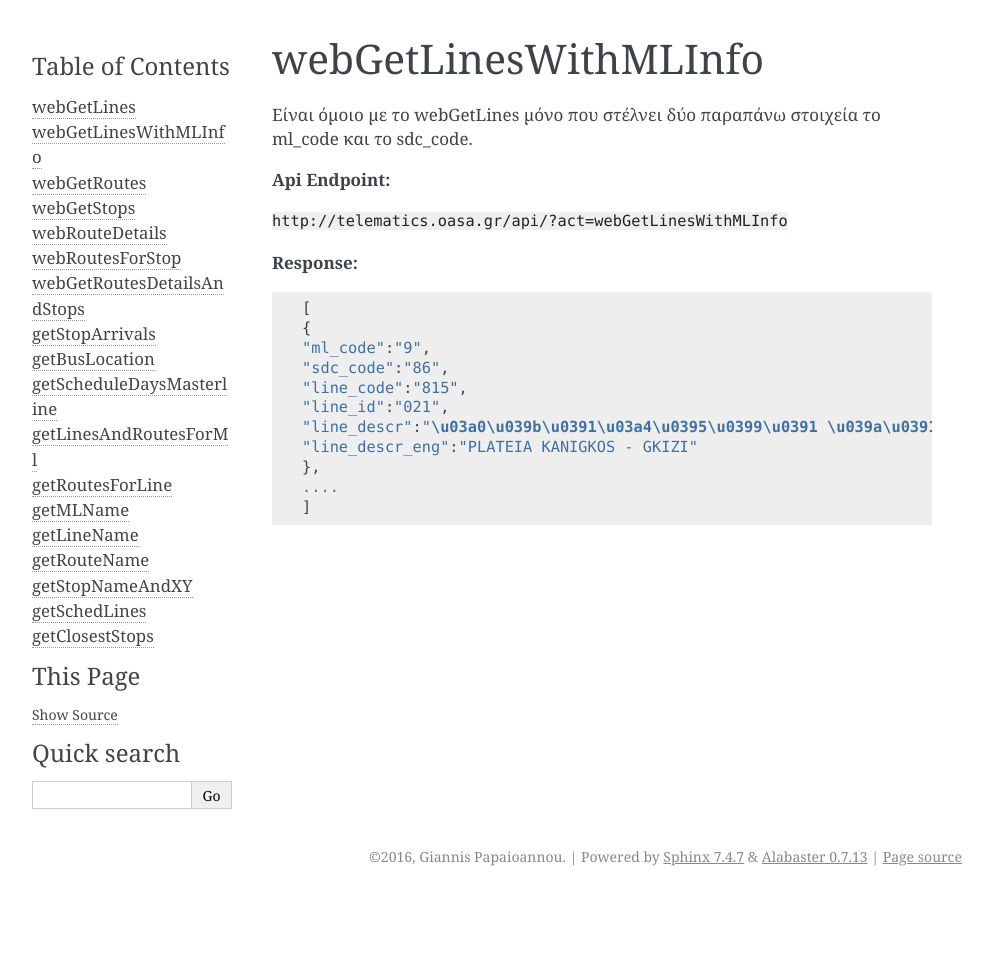
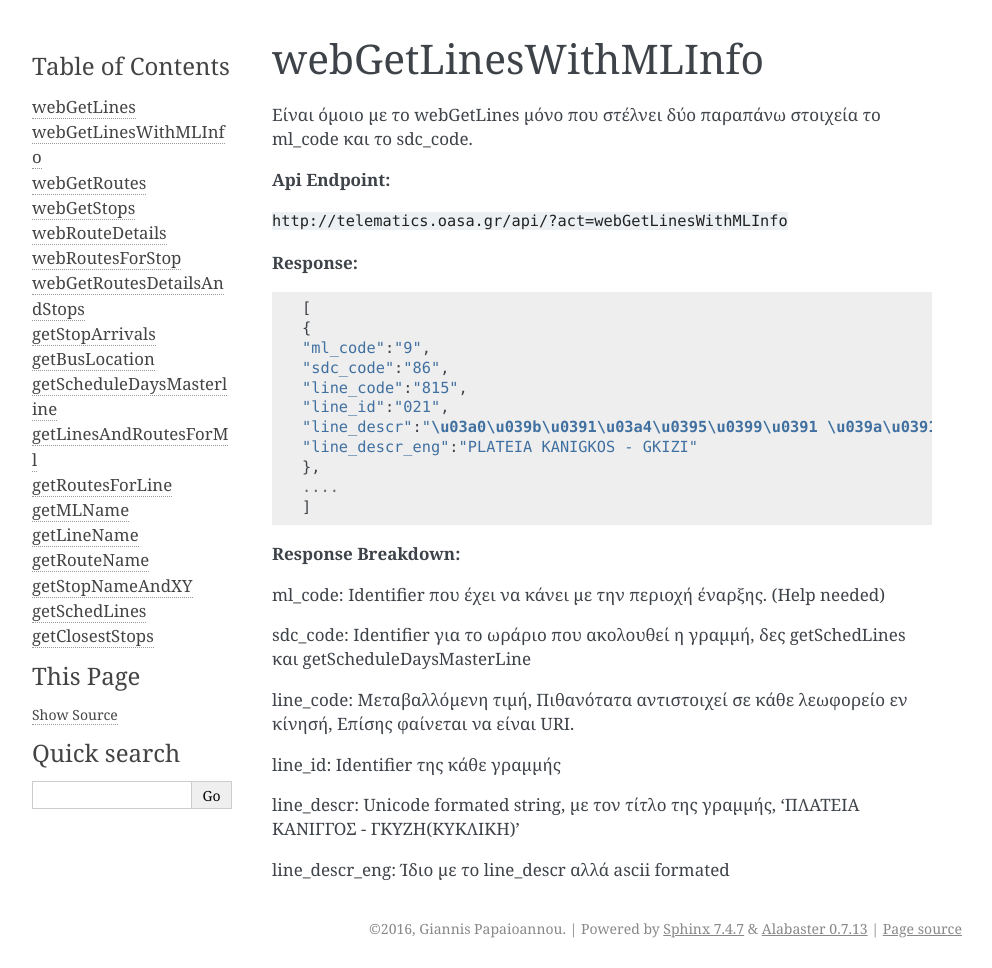
Before and after one commit to gph03n1x/OASA-Telematics-API-Documentation, a Sphinx documentation site: the page built from docs/source/webGetLinesWithMLInfo.rst, in a window 1280 px wide. Shown: the whole page, without its empty margins (148-1140 px from the left). Built offline with Sphinx 7.4.7, drawn with Linux system fonts in a browser that asks for light colours; before the commit the page ends 900 px from its top, so only the background shows below that.

Commit message:
Added Response breakdown(?) documentation for WebGetLines, WebGetLinesWithML.

```diff
--- a/docs/source/webGetLinesWithMLInfo.rst
+++ b/docs/source/webGetLinesWithMLInfo.rst
@@ -23,3 +23,17 @@ webGetLinesWithMLInfo
    },
    ....
    ]
+
+**Response Breakdown:**
+
+ml_code: Identifier που έχει να κάνει με την περιοχή έναρξης. (Help needed)
+
+sdc_code: Identifier για το ωράριο που ακολουθεί η γραμμή, δες getSchedLines και getScheduleDaysMasterLine
+
+line_code: Μεταβαλλόμενη τιμή, Πιθανότατα αντιστοιχεί σε κάθε λεωφορείο εν κίνησή, Επίσης φαίνεται να είναι URI.
+
+line_id: Identifier της κάθε γραμμής
+
+line_descr: Unicode formated string, με τον τίτλο της γραμμής, 'ΠΛΑΤΕΙΑ ΚΑΝΙΓΓΟΣ - ΓΚΥΖH(ΚΥΚΛΙΚΗ)'
+
+line_descr_eng: Ίδιο με το line_descr αλλά ascii formated
```
Also changed, not shown: docs/source/webGetLines.rst (+10 -0 lines).
